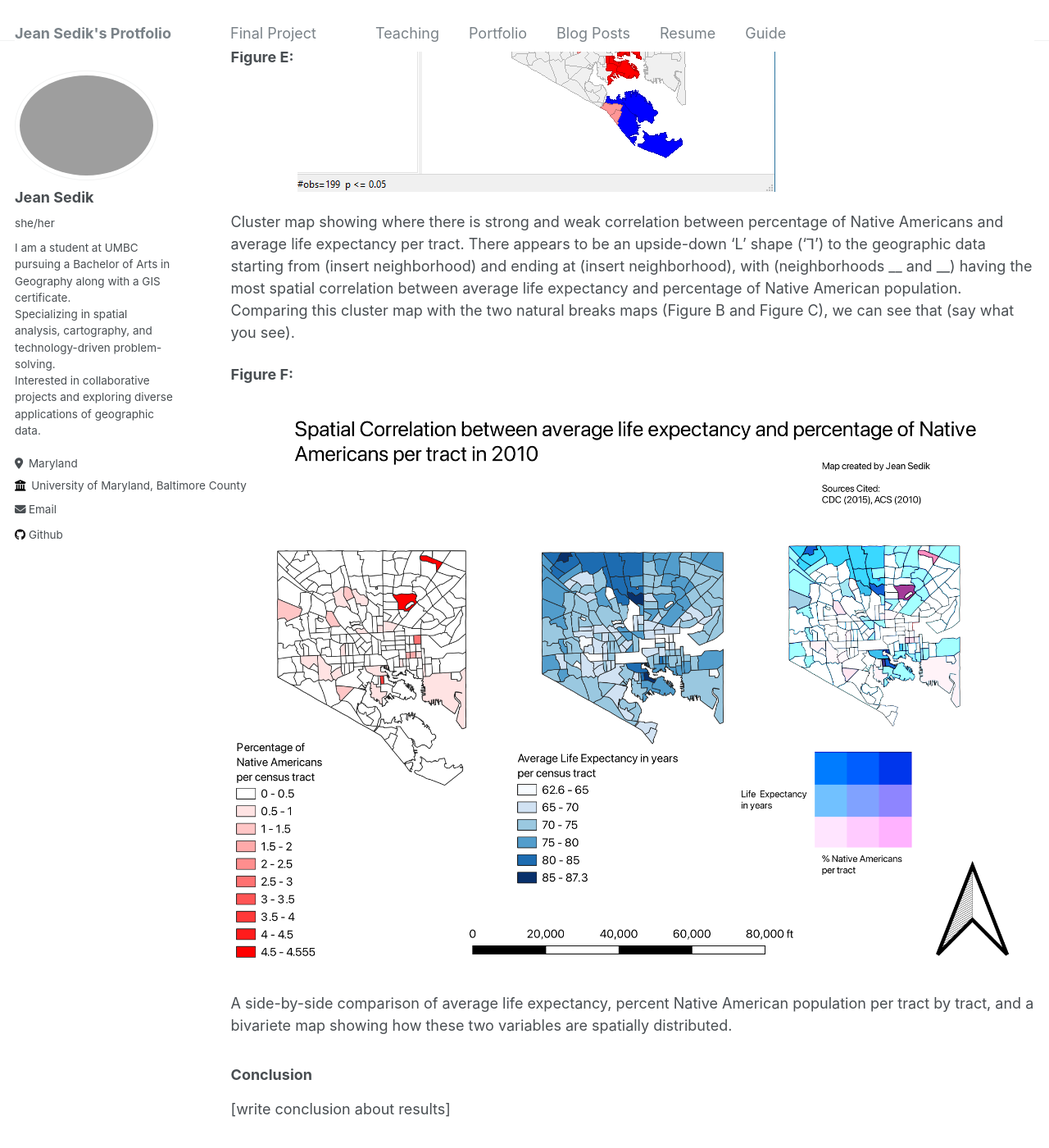
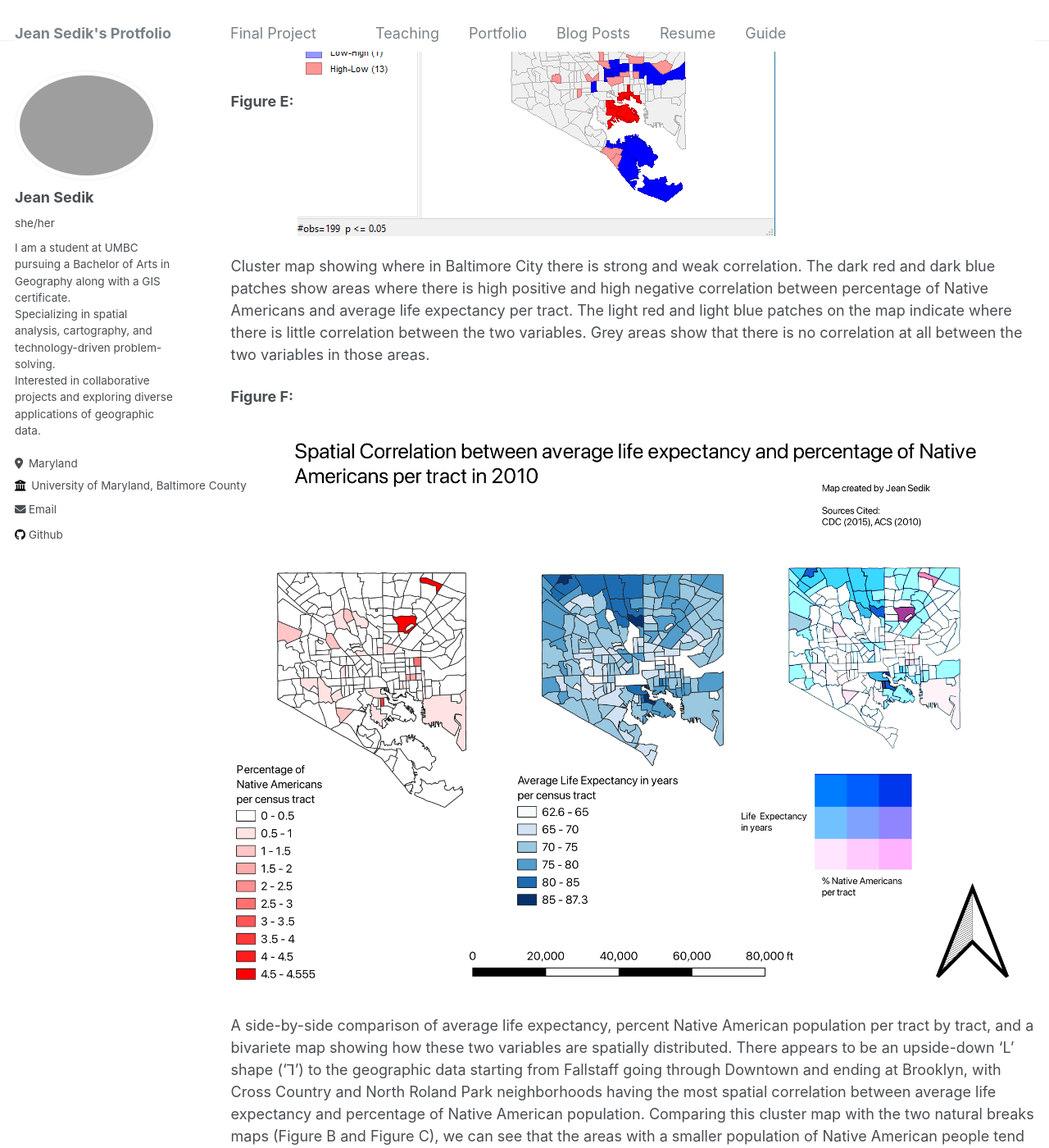
Before and after one commit to VG68490/VG68490.github.io, a Jekyll site: the page built from _pages/finalproj.md, in a window 1280 px wide and 1400 px high, scrolled down 3436 px. Shown: the whole window at 82% size. Built offline with Jekyll 4.4.1, drawn with Linux system fonts in a browser that asks for light colours; some of the changed text lies outside the part shown.

Commit message:
pls_finish_finalproj.md

```diff
--- a/_pages/finalproj.md
+++ b/_pages/finalproj.md
@@ -51,20 +51,20 @@ When applied to symbology in maps, natural breaks classification helps to visual
 
 ![LISA Significance Map](/images/lisa_sig_map.png)
 
-A map showing areas where the Moran's I value is less than or exceeds the p-value of 0.05, making certain areas less or more statistically significant. Census tracts with a p-value of 0.05 _____.  0.01 _____.  and 0.001 _____.
+A map showing areas where the Moran's I value is less than or exceeds the p-value of 0.05, making certain areas less or more statistically significant. Census tracts with a p-values of 0.05, 0.01, and 0.001 indicate that there is a moderate, high, and significant  correlation-- respectively-- between average life expectancy and Native American population per census tract.
 
 
 <b> Figure E: </b>
 ![LISA Cluster Map](/images/lisa_cluster_map.png)
 
-Cluster map showing where there is strong and weak correlation between percentage of Native Americans and average life expectancy per tract. There appears to be an upside-down 'L' shape ('ꓶ') to the geographic data starting from (insert neighborhood) and ending at (insert neighborhood), with (neighborhoods __ and __) having the most spatial correlation between average life expectancy and percentage of Native American population. Comparing this cluster map with the two natural breaks maps (Figure B and Figure C), we can see that (say what you see).
+Cluster map showing where in Baltimore City there is strong and weak correlation. The dark red and dark blue patches show areas where there is high positive and high negative correlation between percentage of Native Americans and average life expectancy per tract. The light red and light blue patches on the map indicate where there is little correlation between the two variables. Grey areas show that there is no correlation at all between the two variables in those areas.
 
 
 <b> Figure F: </b>
 
 ![Side-by-Side Map](/images/final_map_png.png)
 
-A side-by-side comparison of average life expectancy, percent Native American population per tract by tract, and a bivariete map showing how these two variables are spatially distributed.
+A side-by-side comparison of average life expectancy, percent Native American population per tract by tract, and a bivariete map showing how these two variables are spatially distributed. There appears to be an upside-down 'L' shape ('ꓶ') to the geographic data starting from Fallstaff going through Downtown and ending at Brooklyn, with Cross Country and North Roland Park neighborhoods having the most spatial correlation between average life expectancy and percentage of Native American population. Comparing this cluster map with the two natural breaks maps (Figure B and Figure C), we can see that the areas with a smaller population of Native American people tend to have a higher life expectancy.
 
 <h3> Conclusion </h3>
 <p>[write conclusion about results] </p>
```
